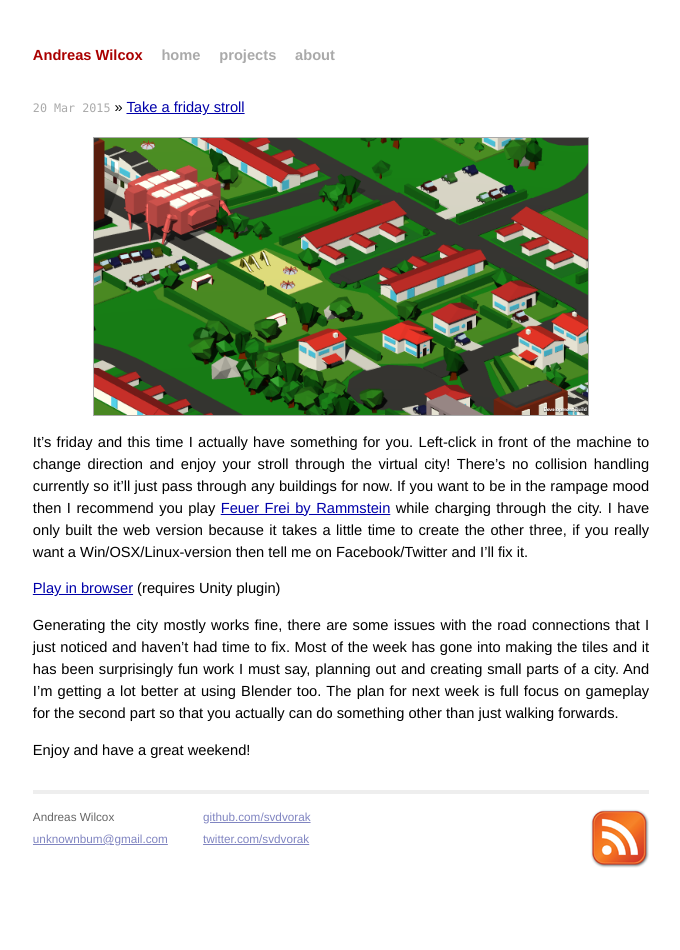
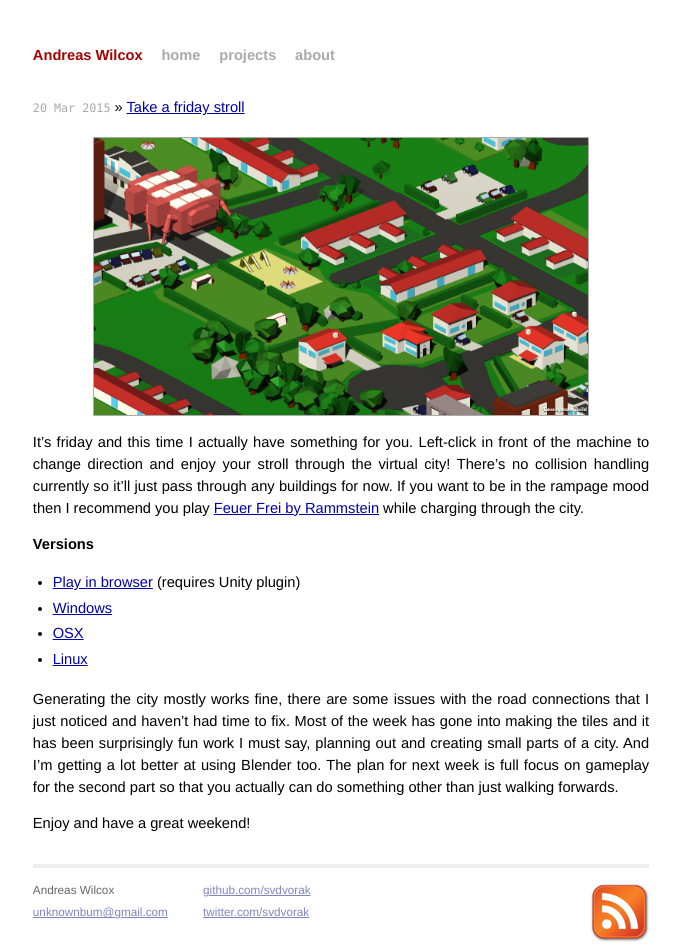
Before and after one commit to SvDvorak/svdvorak.github.io, a Jekyll site: the page built from _posts/2015-03-20-Take_a_friday_stroll.md, in a window 1280 px wide. Shown: the whole page, without its empty margins (299-979 px from the left). Built offline with Jekyll 4.4.1, drawn with Linux system fonts in a browser that asks for light colours; Markdown is read by kramdown in place of the engine named in the settings.

Commit message:
Added other versions

```diff
--- a/_posts/2015-03-20-Take_a_friday_stroll.md
+++ b/_posts/2015-03-20-Take_a_friday_stroll.md
@@ -5,9 +5,14 @@ title: Take a friday stroll
 
 [![image]({{ site.url }}/images/city_generation_stroll.png)]({{ site.url }}/images/city_generation_stroll.png)
 
-It's friday and this time I actually have something for you. Left-click in front of the machine to change direction and enjoy your stroll through the virtual city! There's no collision handling currently so it'll just pass through any buildings for now. If you want to be in the rampage mood then I recommend you play [Feuer Frei by Rammstein](https://www.youtube.com/watch?v=jVYolF1gLIY) while charging through the city. I have only built the web version because it takes a little time to create the other three, if you really want a Win/OSX/Linux-version then tell me on Facebook/Twitter and I'll fix it.
+It's friday and this time I actually have something for you. Left-click in front of the machine to change direction and enjoy your stroll through the virtual city! There's no collision handling currently so it'll just pass through any buildings for now. If you want to be in the rampage mood then I recommend you play [Feuer Frei by Rammstein](https://www.youtube.com/watch?v=jVYolF1gLIY) while charging through the city.
 
-[Play in browser](https://dl.dropboxusercontent.com/u/107494599/TheLittlePowerPlant/TheLittlePowerPlant_r2/TheLittlePowerPlant_r2.html) (requires Unity plugin)
+**Versions**
+
+* [Play in browser](https://dl.dropboxusercontent.com/u/107494599/TheLittlePowerPlant/TheLittlePowerPlant_r2/TheLittlePowerPlant_r2.html) (requires Unity plugin)
+* [Windows](https://dl.dropboxusercontent.com/u/107494599/TheLittlePowerPlant/TheLittlePowerPlant_win_r2.zip)
+* [OSX](https://dl.dropboxusercontent.com/u/107494599/TheLittlePowerPlant/TheLittlePowerPlant_osx_r2.zip)
+* [Linux](https://dl.dropboxusercontent.com/u/107494599/TheLittlePowerPlant/TheLittlePowerPlant_linux_r2.zip)
 
 Generating the city mostly works fine, there are some issues with the road connections that I just noticed and haven't had time to fix. Most of the week has gone into making the tiles and it has been surprisingly fun work I must say, planning out and creating small parts of a city. And I'm getting a lot better at using Blender too. The plan for next week is full focus on gameplay for the second part so that you actually can do something other than just walking forwards.
 
```
